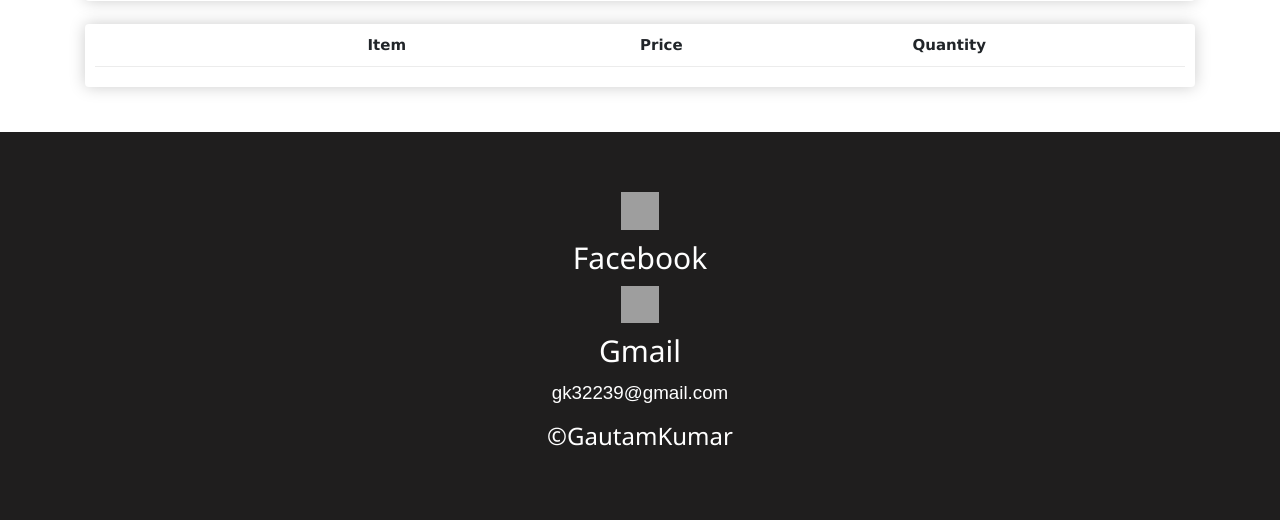
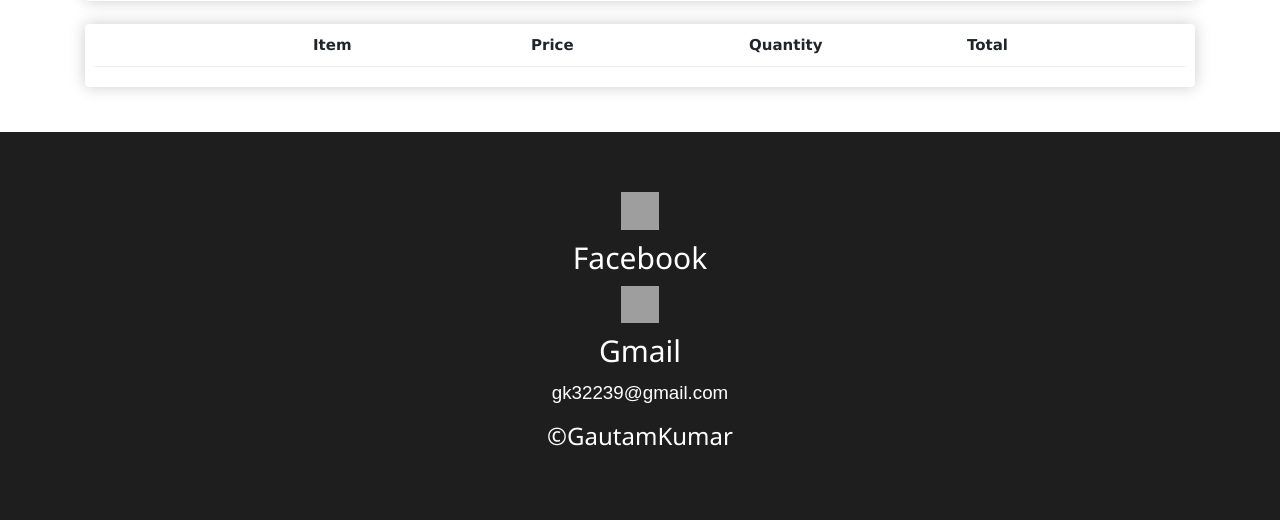
Before and after one commit to GK-SVG/E-commerce, a Django app: page /cart in a window 1280 px wide. Shown: the part 264-784 px from the top of the page. Run offline with Django 3.2, Linux system fonts and the light colour scheme; the visitor is signed in with stand-in values (Sample User, id 1); data comes from the database, SQL or seed files in the repository; data that the repository does not hold is empty; some libraries are stand-ins or nearby versions; grey boxes are pictures that could not be loaded.

Commit message:
css added

```diff
--- a/templates/myapp/cart.html
+++ b/templates/myapp/cart.html
@@ -78,7 +78,7 @@ opacity: .6;
 					<div style="flex:1"><strong>Item</strong></div>
 					<div style="flex:1"><strong>Price</strong></div>
 					<div style="flex:1"><strong>Quantity</strong></div>
-					<!-- <div style="flex:1"><strong>Total</strong></div> -->
+					<div style="flex:1"><strong>Total</strong></div>
 				</div>
 				{% for item in items %}
 				<div class="cart-row">
@@ -99,9 +99,9 @@ opacity: .6;
 								class="chg-quantity update-cart" src="{% static  'images/arrow-down.png' %}">
 						</div>
 					</div>
-					<!-- <div style="flex:1">
+					<div style="flex:1">
 						<p>${{item.get_total|floatformat:2}}</p>
-					</div> -->
+					</div>
 				</div>
 				{% endfor %}
 			</div>
```
